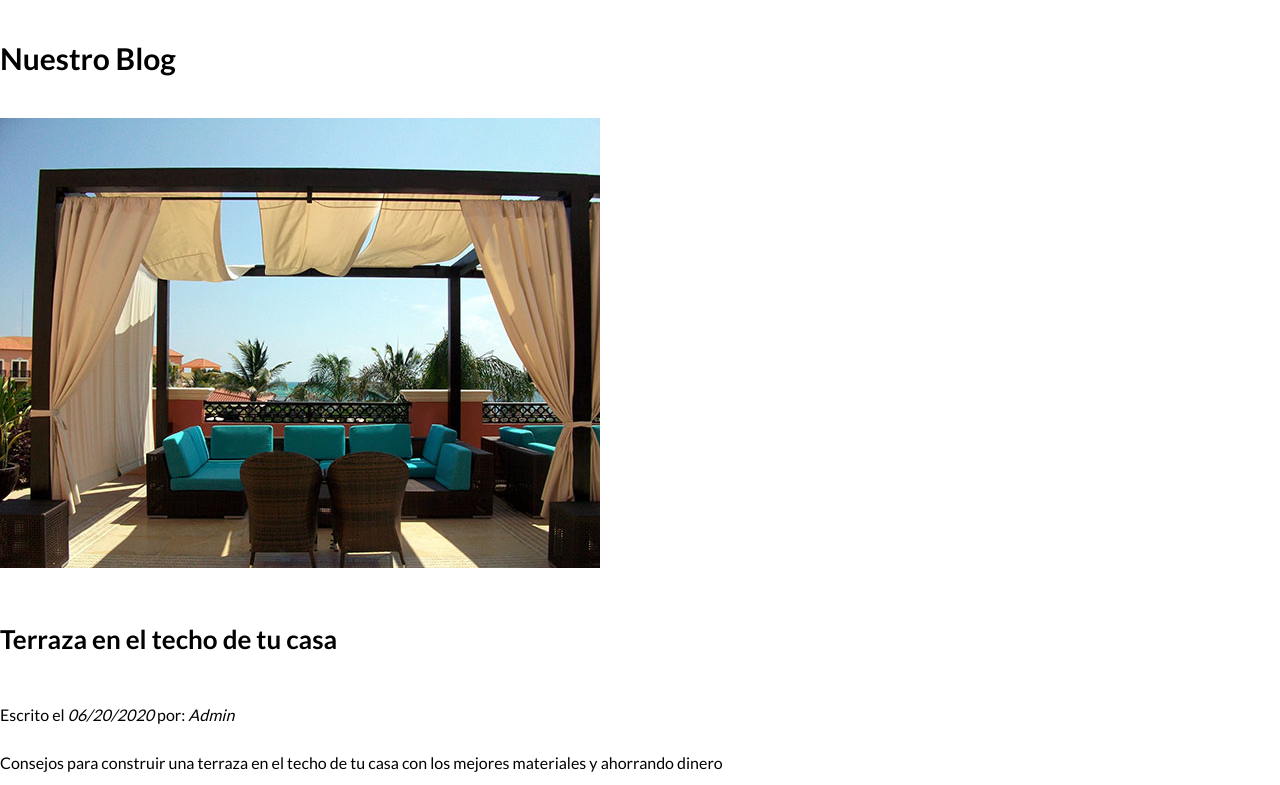
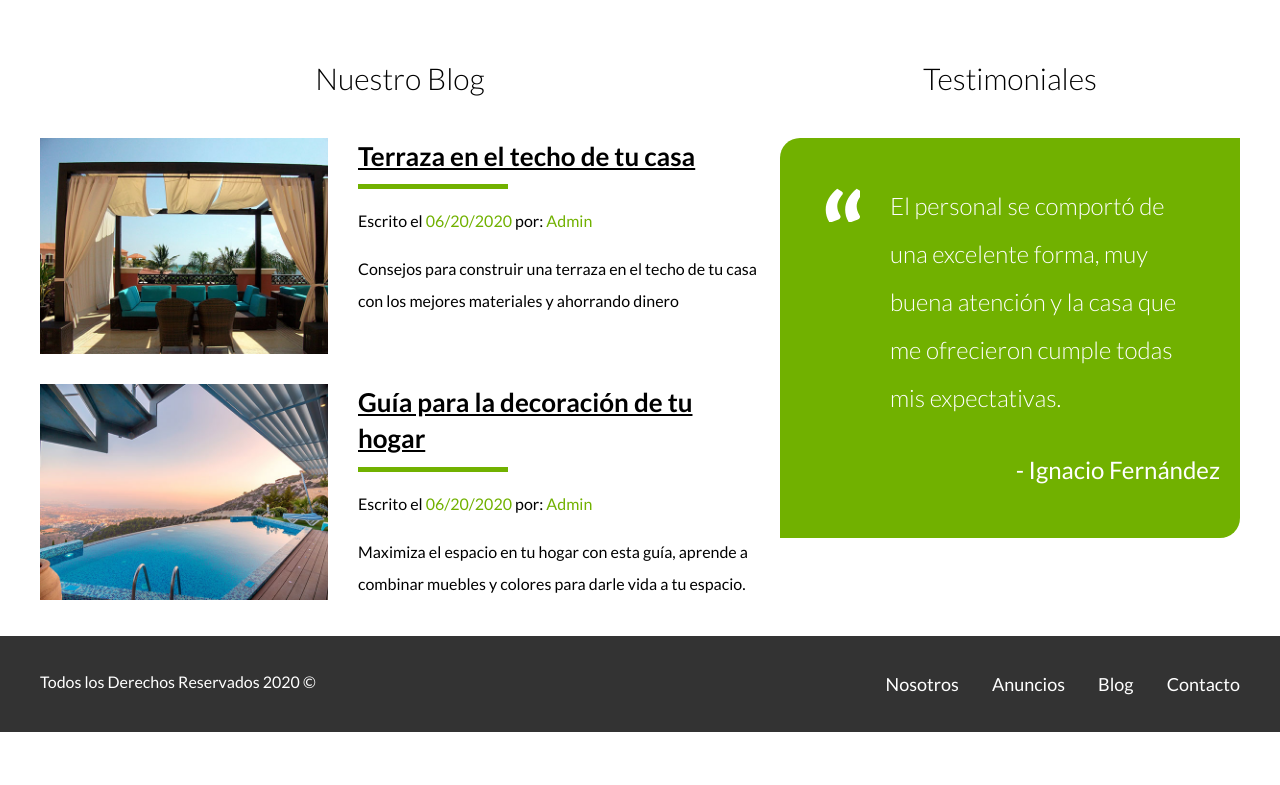
Before and after one commit to IGNACIOFC/BIENESRAICES, a plain HTML site: page index.html in a window 1280 px wide. Shown: the part 2615-3400 px from the top of the page. After the commit the page ends 3347 px from the top, so only its background shows below. Drawn offline with Linux system fonts and the light colour scheme.

Commit message:
Finalizada la página principal

```diff
--- a/css/styles.css
+++ b/css/styles.css
@@ -164,6 +164,7 @@ h4{
 .iconos-caracteristicas li img{
     margin-right: 2rem;
 }
+
 /** Contacto **/
 
 .imagen-contacto{
@@ -181,3 +182,93 @@ h4{
 .contenido-contacto p{
     font-size: 1.8rem;
 }
+
+/** Secion inferior **/
+
+.seccion-inferior{
+    display: flex;
+    justify-content: space-between;
+}
+
+.seccion-inferior .blog{
+    flex-basis: 60%;
+}
+.seccion-inferior .testimoniales{
+    flex-basis: calc(40% - 2rem);
+}
+.entrada-blog{
+    display: flex;
+    justify-content: space-between;
+    margin-bottom: 2rem;
+}
+.entrada-blog:last-of-type{
+    margin-bottom: 0;
+}
+.entrada-blog .imagen{
+    flex-basis: 40%;
+}
+.entrada-blog .texto-entrada{
+    flex-basis: calc(60% - 3rem);
+}
+.texto-entrada h4{
+    margin: 0;
+    line-height: 1.4;
+}
+.texto-entrada a{
+    color: black;
+}
+.texto-entrada h4::after{
+    content: "";
+    display: block;
+    width: 15rem;
+    height: 0.5rem;
+    background-color: #71b100;
+    margin-top: 1rem;
+}
+.texto-entrada span{
+    color: #71b100;
+}
+
+/** Testimoniales **/
+
+.testimonial{
+    background-color: #71b100;
+    font-size: 2.4rem;
+    padding: 2rem;
+    color: white;
+    border-top-left-radius: 2rem;
+    border-bottom-right-radius: 2rem;
+}
+
+.testimonial p{
+    text-align: right;
+}
+.testimonial blockquote::before{
+    content:"";
+    background-image: url(../img/comilla.svg);
+    width: 4rem;
+    height: 4rem;
+    position: absolute;
+    left: -2rem;
+}
+.testimonial blockquote{
+    position: relative;
+    padding-left: 5rem;
+    font-weight: 300;
+}
+
+/** Footer **/
+
+.site-footer{
+    background-color: #333333;
+    margin: 0;
+}
+.contenedor-footer{
+    padding: 3rem 0;
+    display: flex;
+    justify-content: space-between;
+    color: white;
+}
+.contenedor-footer p{
+    margin: 0;
+}
--- a/index.html
+++ b/index.html
@@ -139,35 +139,50 @@
         </div>
     </section>
 
-    <section>
+    <div class="seccion-inferior contenedor seccion">
+        <section class="blog">
+            <h3 class="centrar-texto fw300">Nuestro Blog</h3>
 
-        <h3>Nuestro Blog</h3>
-
-        <article>
+            <article class="entrada-blog">
+                <div class="imagen">
                     <img src="img/blog1.jpg" alt="entrada blog">
+                </div>
+                <div class="texto-entrada">
+                    <a href="#">
                         <h4>Terraza en el techo de tu casa</h4>
-            <p>Escrito el <em>06/20/2020</em> por: <em>Admin</em></p>
+                    </a>
+                    <p>Escrito el <span>06/20/2020</span> por: <span>Admin</span></p>
                     <p>Consejos para construir una terraza en el techo de tu casa con los mejores materiales y ahorrando dinero</p>
+                </div>
             </article>
 
-        <article>
+            <article class="entrada-blog">
+                <div class="imagen">
                     <img src="img/blog2.jpg" alt="entrada blog">
+                </div>
+                <div class="texto-entrada">
+                    <a href="#">
                         <h4>Guía para la decoración de tu hogar</h4>
-            <p>Escrito el <em>06/20/2020</em> por: <em>Admin</em></p>
+                    </a>
+                    <p>Escrito el <span>06/20/2020</span> por: <span>Admin</span></p>
                     <p>Maximiza el espacio en tu hogar con esta guía, aprende a combinar muebles y colores para darle vida a tu espacio.</p>
+                </div>
             </article>
 
         </section>
 
-    <section>
-        <h3>Testimoniales</h3>
+        <section class="testimoniales">
+            <h3 class="centrar-texto fw300">Testimoniales</h3>
+            <div class="testimonial">
                 <blockquote>
                     El personal se comportó de una excelente forma, muy buena atención y la casa que me ofrecieron cumple todas mis expectativas.
                 </blockquote>
                 <p>- Ignacio Fernández</p>
+            </div>
         </section>
-
-    <footer>
+    </div>
+    <footer class="site-footer seccion">
+        <div class="contenedor contenedor-footer">
             <p>Todos los Derechos Reservados 2020 &#169 </p>
             <nav class="navegacion">
                 <a href="Nosotros.html">Nosotros</a>
@@ -175,6 +190,7 @@
                 <a href="Blog.html">Blog</a>
                 <a href="Contacto.html">Contacto</a>
             </nav>
+        </div>
     </footer>
 
 </body>
```
Lines whose indentation alone changed are shown as unchanged.
